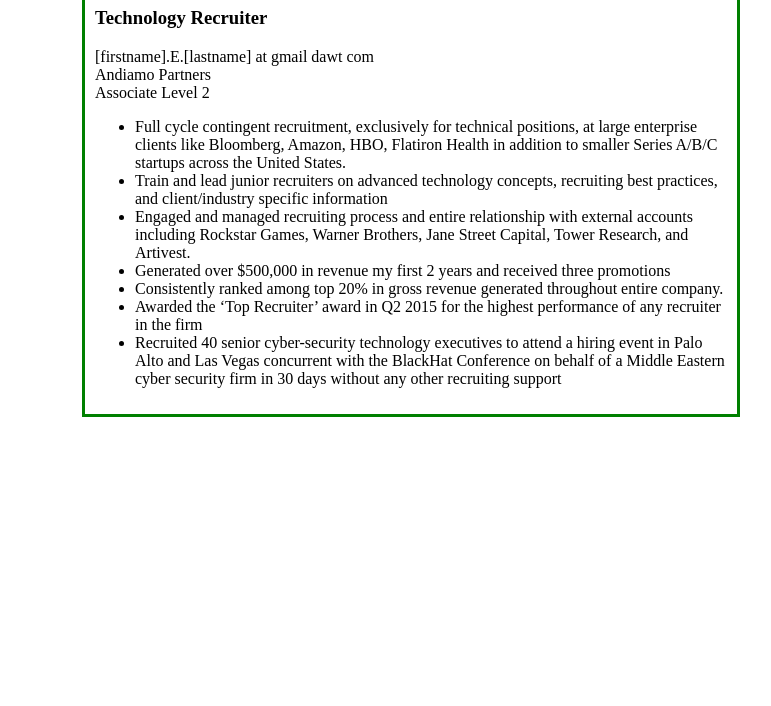
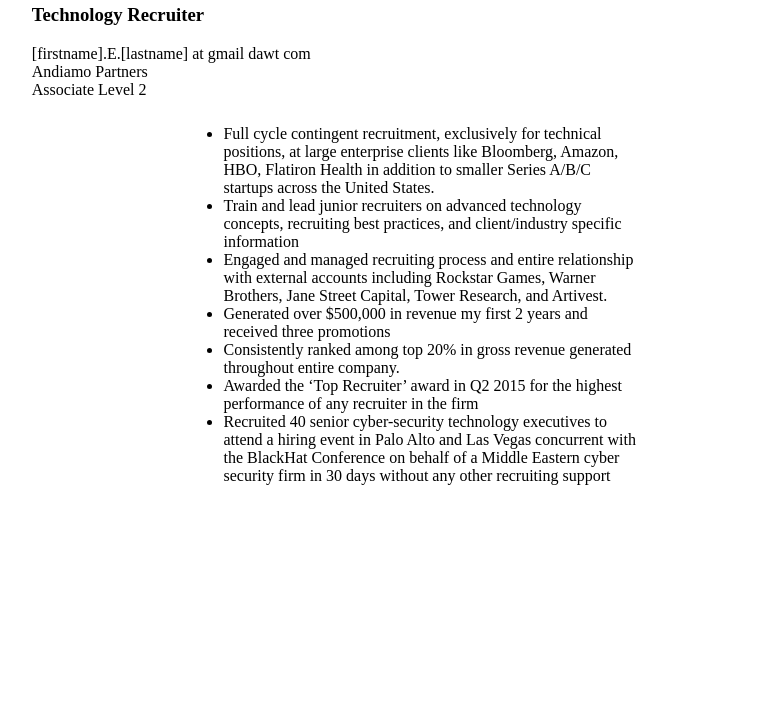
Before and after one commit to mckinley-ae/mckinley-ae.github.com, a plain HTML site: page index.html in a window 1280 px wide. Shown: the part 94-800 px from the top of the page, without its empty margins (229-1000 px from the left). Drawn offline with Linux system fonts and the light colour scheme.

Commit message:
styling updates

```diff
--- a/index.html
+++ b/index.html
@@ -2,7 +2,7 @@
 <html>
 <head>
 <script>
-alert('hello and welcome!')
+
 </script>
 <link rel="stylesheet" type="text/css" href="style.css">
 </head>
@@ -24,6 +24,7 @@
 			Associate Level 2
 		</div>
 	</div>
+	<div class='position-description center'>
 		<ul>
 			<li>
 			Full cycle contingent recruitment, exclusively for technical positions, at large enterprise clients like Bloomberg, Amazon, HBO, Flatiron Health in addition to smaller Series A/B/C startups across the United States.
@@ -53,6 +54,7 @@
 			Recruited 40 senior cyber-security technology executives to attend a hiring event in Palo Alto and Las Vegas concurrent with the BlackHat Conference on behalf of a Middle Eastern cyber security firm in 30 days without any other recruiting support
 			</li>
 		</ul>
+	</div>
 
 
 
--- a/style.css
+++ b/style.css
@@ -1,6 +1,5 @@
 .center {
     margin: auto;
-    width: 50%;
-    border: 3px solid green;
+    width: 60%;
     padding: 10px;
 }
```
Lines whose indentation alone changed are shown as unchanged.
